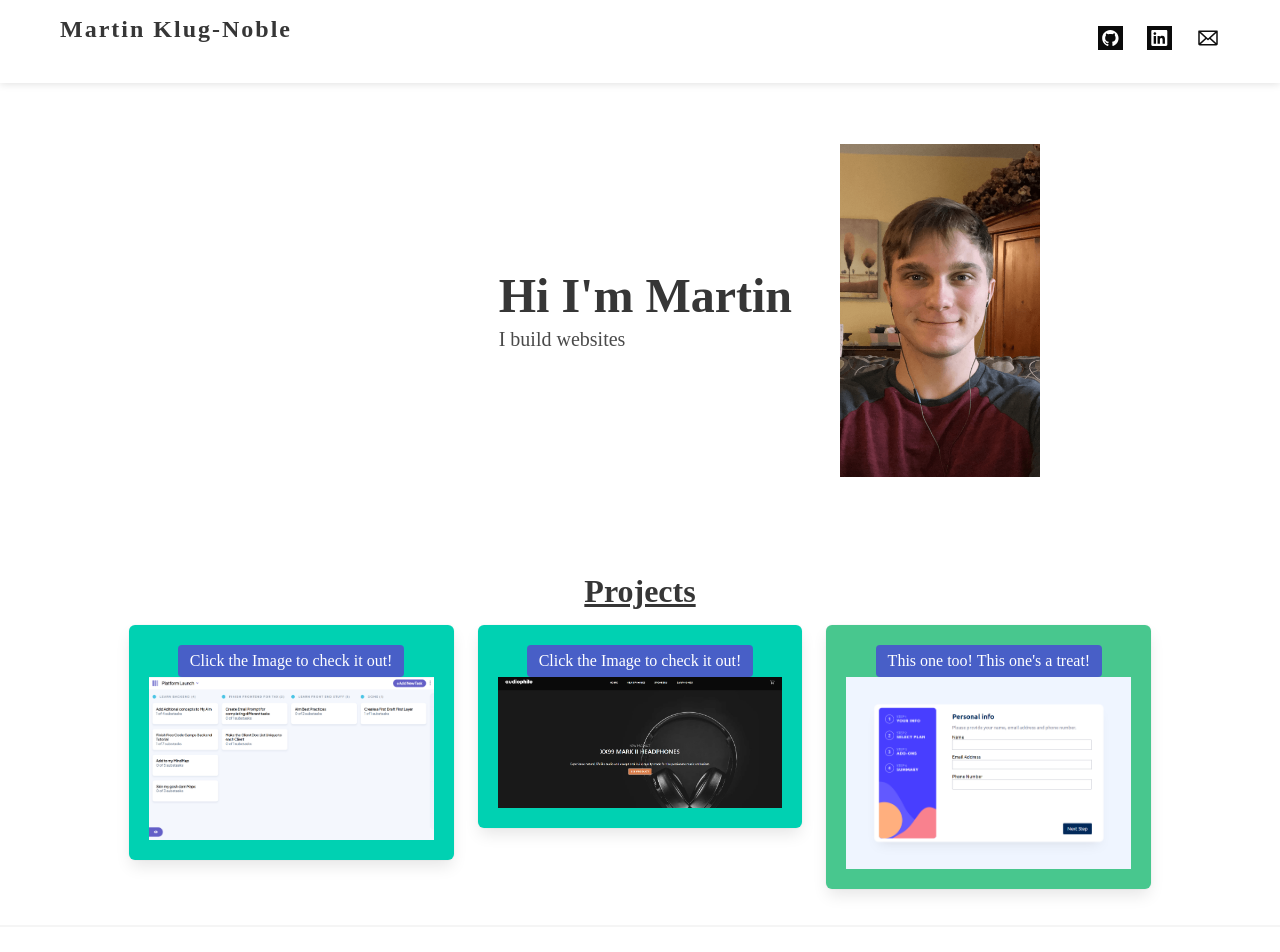
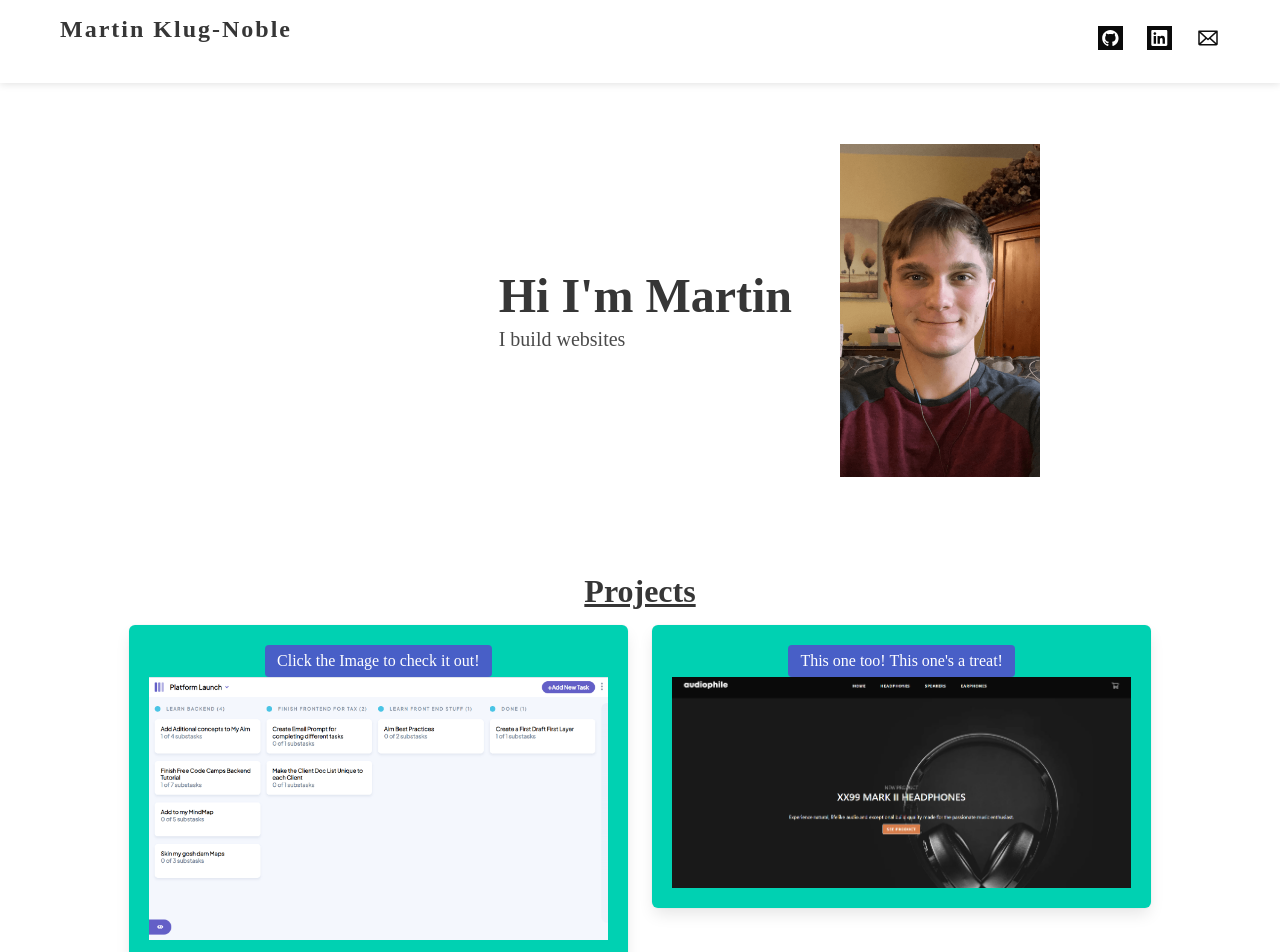
Before and after one commit to IamKlug/Klug-Portfolio, a React (Vite) app: page / in a window 1280 px wide. Shown: the top 952 px of the page. Built offline with nearby package versions, Linux system fonts and the light colour scheme; a web font is replaced by a local one.

Commit message:
Updated portfolio

```diff
--- a/src/App.jsx
+++ b/src/App.jsx
@@ -109,7 +109,7 @@ function App() {
                 <div className="box has-background-primary">
                   <div className="is-relative">
                     <span className="tag is-link is-medium">
-                      Click the Image to check it out!
+                    This one too! This one's a treat!
                     </span>
                     <figure className="image">
                       <a
@@ -118,24 +118,6 @@ function App() {
                         rel="noreferrer"
                       >
                         <img src="audiophile.png" />
-                      </a>
-                    </figure>
-                  </div>
-                </div>
-              </div>
-              <div className="column has-text-centered">
-                <div className="box has-background-success">
-                  <div className="is-relative">
-                    <span className="tag is-link is-medium">
-                      This one too! This one's a treat!
-                    </span>
-                    <figure className="image">
-                      <a
-                        href="https://multi-step-form-vercel-iamklug.vercel.app/"
-                        target="_blank"
-                        rel="noreferrer"
-                      >
-                        <img src="tiny-payment-form.png" />
                       </a>
                     </figure>
                   </div>
```
